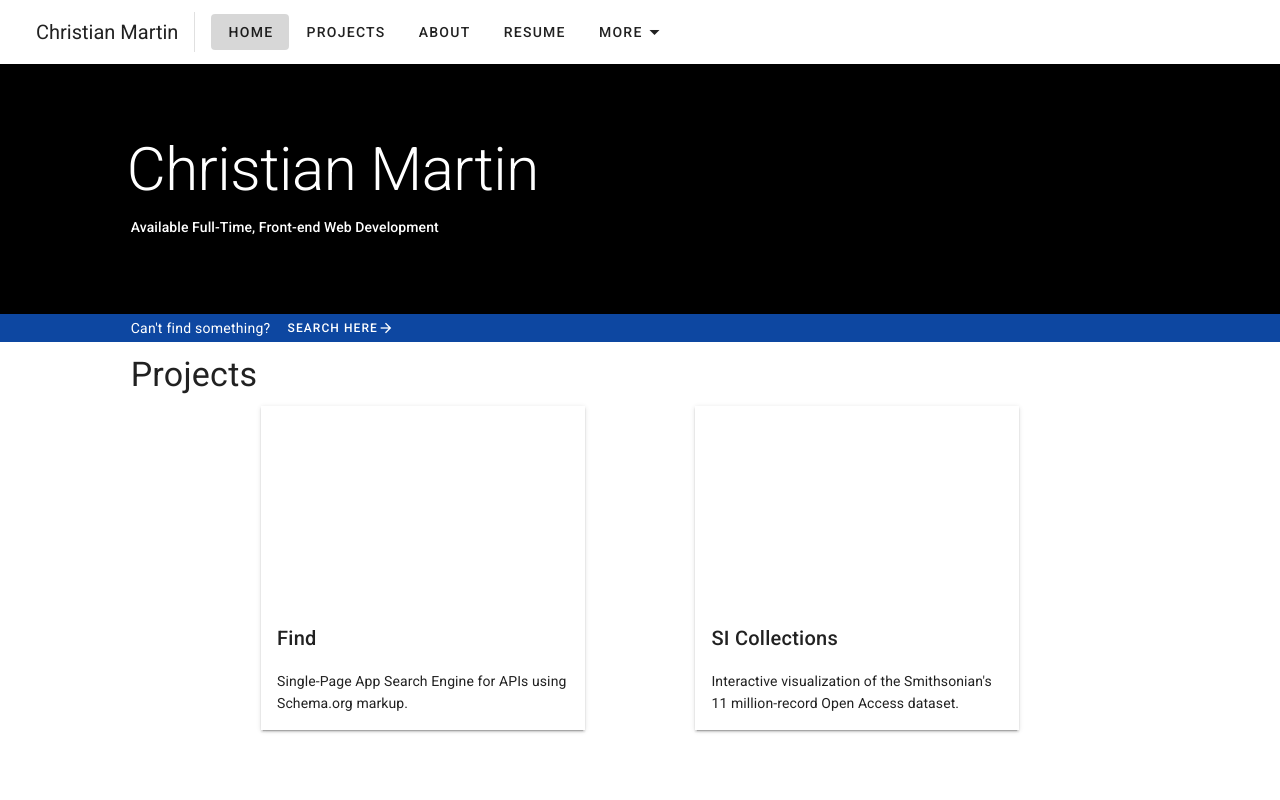
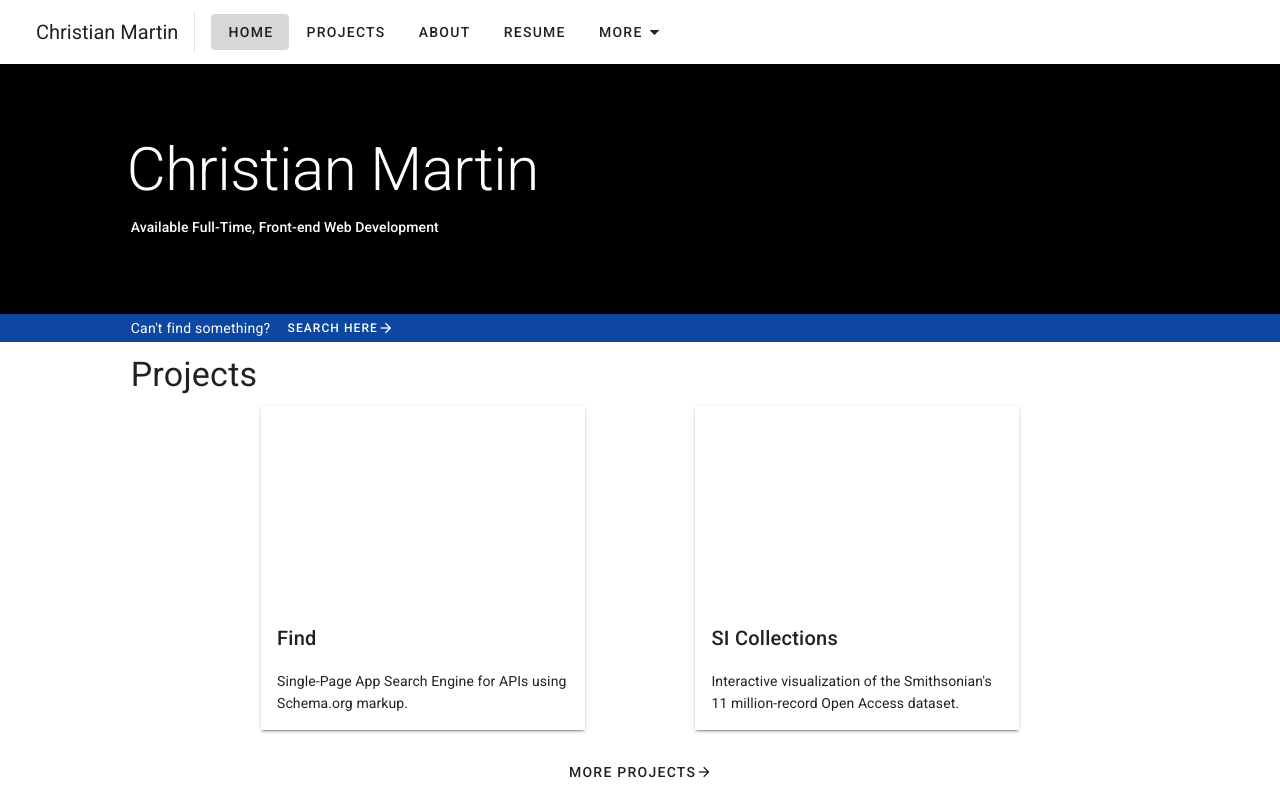
Before and after one commit to ct-martin/portfolio2020, a Nuxt app: page / in a window 1280 px wide. Shown: the top 800 px of the page. Built offline with nearby package versions, Linux system fonts and the light colour scheme.

Commit message:
Fix more projects button

```diff
--- a/pages/index.vue
+++ b/pages/index.vue
@@ -101,9 +101,9 @@
       >
         <v-col cols="12" md="10" class="py-0">
           <v-container fluid class="pt-0 text-center">
-            <v-btn text nuxt to="/projects" dark :ripple="false">
-              More
-              <v-icon dark small>
+            <v-btn text nuxt to="/projects" :ripple="false">
+              More Projects
+              <v-icon small>
                 mdi-arrow-right
               </v-icon>
             </v-btn>
```
